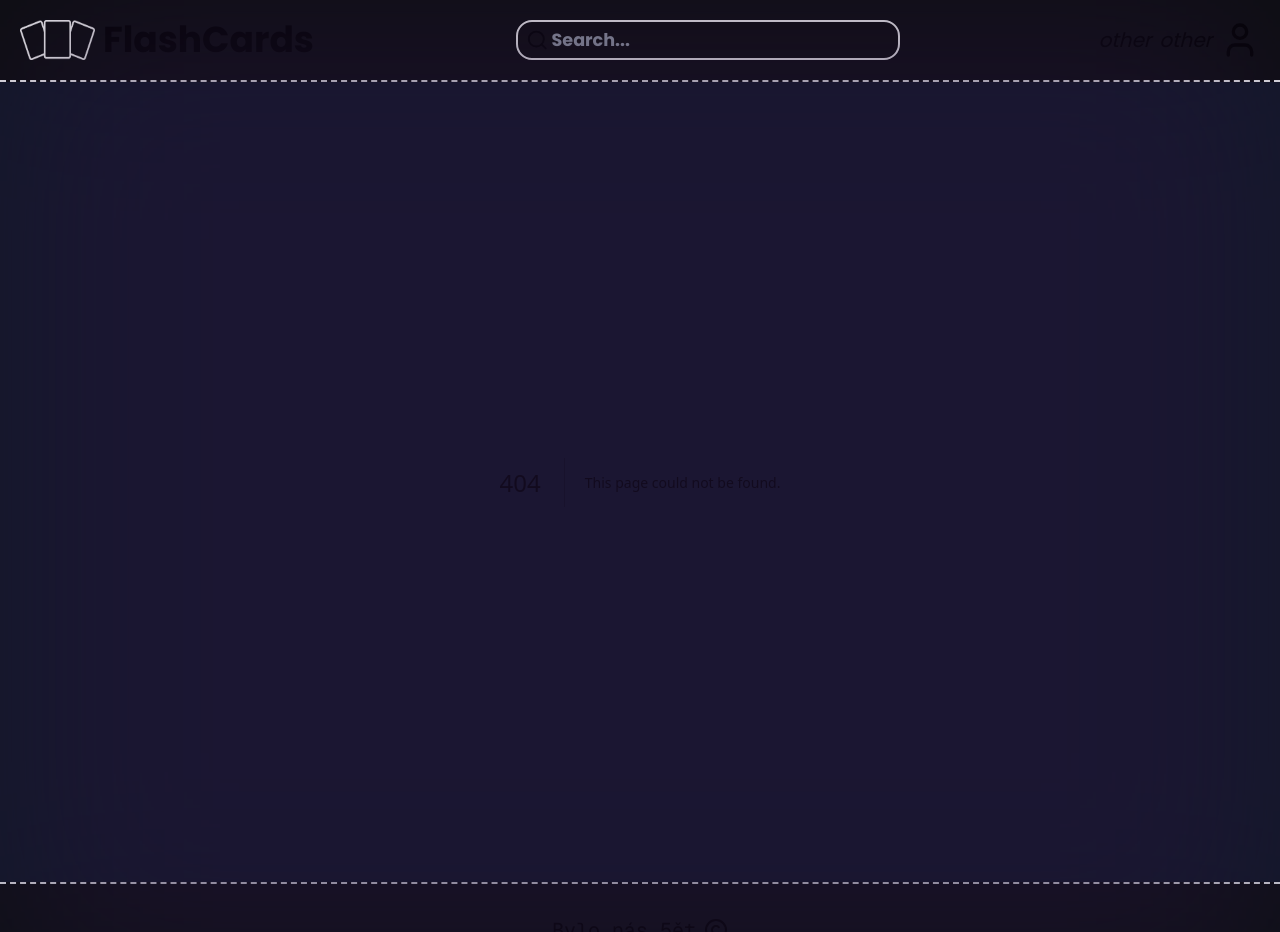
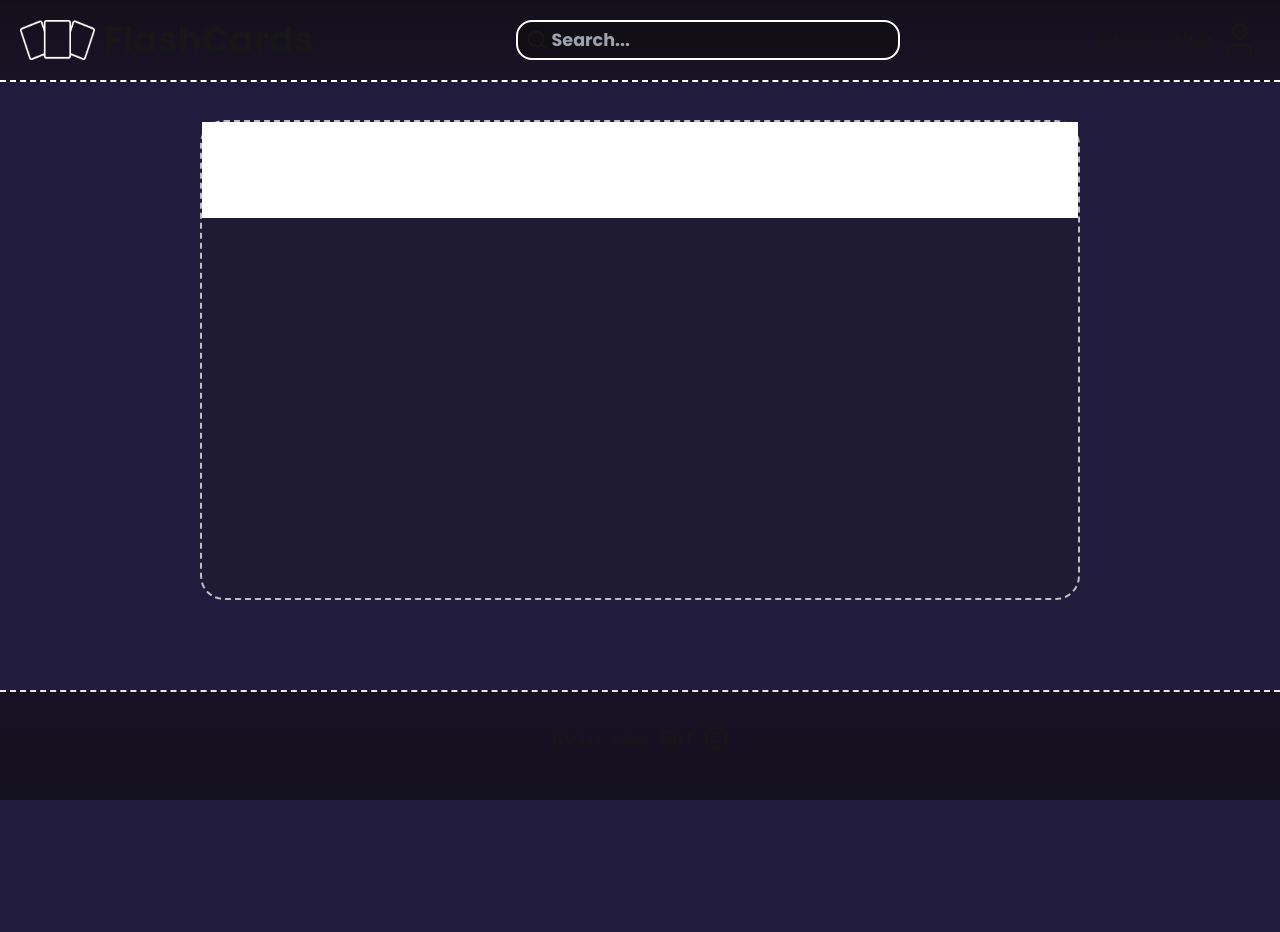
Before and after one commit to vojtiikxdd/flashcards_w, a Next.js app in the folder flashcards/: page /login in a window 1280 px wide. Before the commit this address had no page. Shown: the top 932 px of the page. After the commit the page ends 800 px from the top, so only its background shows below. Built offline with nearby package versions, Linux system fonts and the light colour scheme.

Commit message:
adding login page

```diff
--- a/flashcards/src/app/layout.tsx
+++ b/flashcards/src/app/layout.tsx
@@ -29,9 +29,9 @@ export default function RootLayout({
 }>) {
   return (
     <html lang="en">
-      <body className={`${geistMono.className} min-h-screen flex flex-col antialiased relative h-full w-full bg-gray-900`}>
-        <div className="pointer-events-none absolute inset-0 bg-[#25153d] bg-[size:20px_20px] opacity-50 blur-[100px]"></div>
-        <nav className={` ${poppins.className} p-5 flex flex-row justify-between border-b-2 border-dashed border-white bg-[#0c0c0cde] font-bold`}>
+      <body className={`${geistMono.className} min-h-screen flex flex-col antialiased relative h-full w-full bg-[#211b3d]`}>
+        {/*<div className="pointer-events-none absolute inset-0 bg-[#25153d] bg-[size:20px_20px] opacity-50 blur-[100px]"></div>*/}
+        <nav className={` ${poppins.className} p-5 flex flex-row justify-between border-b-2 border-dashed border-white bg-gradient-to-b from-[#130f1a] to-[#1a1327] font-bold`}>
           <Link href={"/"} className="flex gap-x-2 cursor-pointer w-fit h-10 text-2xl">
             <Image src="/logo.png" alt="idk" width={75} height={350} />
             <h1 className="font-[Poppins] text-4xl">FlashCards</h1>
@@ -71,7 +71,7 @@ export default function RootLayout({
           {children}
         </div>
 
-        <footer className=" bg-[#0c0c0cb7] justify-center flex flex-row items-center text-xl self-end w-full pb-12 pt-8 border-t-2 border-dashed">
+        <footer className="bg-gradient-to-b from-[#181225] to-[#14111e] justify-center flex flex-row items-center text-xl self-end w-full pb-12 pt-8 border-t-2 border-dashed">
           <p>Bylo nás 5ět</p>
           <Copyright className="ml-2" />
         </footer>
--- /dev/null
+++ b/flashcards/src/app/login/page.tsx
@@ -0,0 +1,16 @@
+export default function Login() {
+    return (
+        <main>
+            <form className="flex flex-col absolute top-[45%] left-1/2 -translate-y-1/2 -translate-x-1/2 m-auto border-2 border-[#ffffffb5] border-dashed rounded-3xl w-[55rem] h-[30rem] bg-[#1f1f1f3d]">
+                <label htmlFor="FirstName" />
+                <input type="text" id="FirstName" />
+                <label htmlFor="LastName" />
+                <input type="text" id="LastName" />
+                <label htmlFor="Email" />
+                <input type="email" id="Email" />
+                <label htmlFor="Password" />
+                <input type="password" id="Password" />
+            </form>
+        </main>
+    )
+}
--- a/flashcards/src/app/page.tsx
+++ b/flashcards/src/app/page.tsx
@@ -1,10 +1,8 @@
-"use client";
-
 import Link from "next/link";
 
 export default function Home() {
 
-  const session = true;
+  const session = false;
   const Name = "Adolf";
   const FirstLetter = Name.charAt(0);
 
@@ -24,7 +22,7 @@ export default function Home() {
       <main className="flex flex-1 flex-col">
         <div className="flex absolute top-1/2 left-1/2 -translate-y-1/2 -translate-x-1/2 m-auto justify-center items-center">
           <p className="text-[#fff] text-5xl font-medium relative">
-            <Link href="/profile" className="bg-clip-text from-[#2592da] to-[#da25d4] bg-gradient-to-r text-transparent hover:font-extrabold duration-200 transition-all ease-in-out">
+            <Link href="/login" className="bg-clip-text from-[#2592da] to-[#da25d4] bg-gradient-to-r text-transparent hover:font-extrabold duration-200 transition-all ease-in-out">
               Log-in
             </Link> and start learning with FlashCards!
           </p>
```
Also changed, not shown: flashcards/src/app/tomas/page.tsx (deleted).
